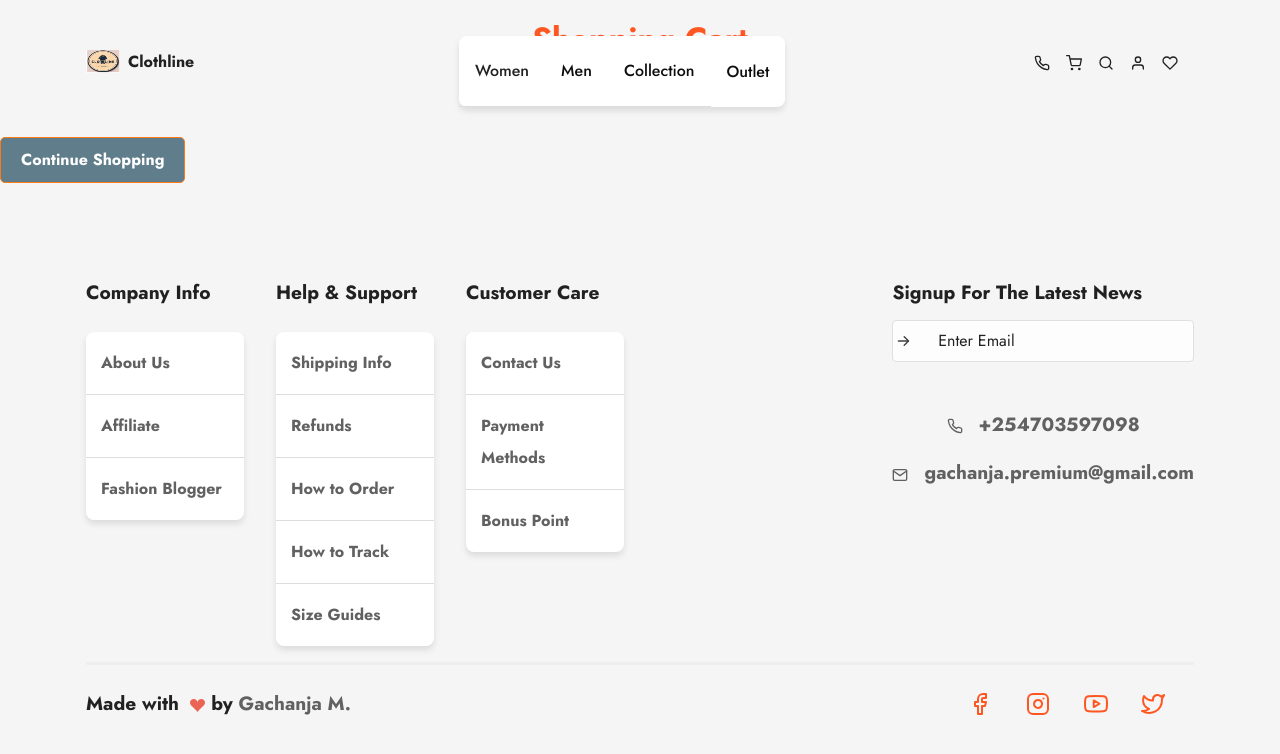
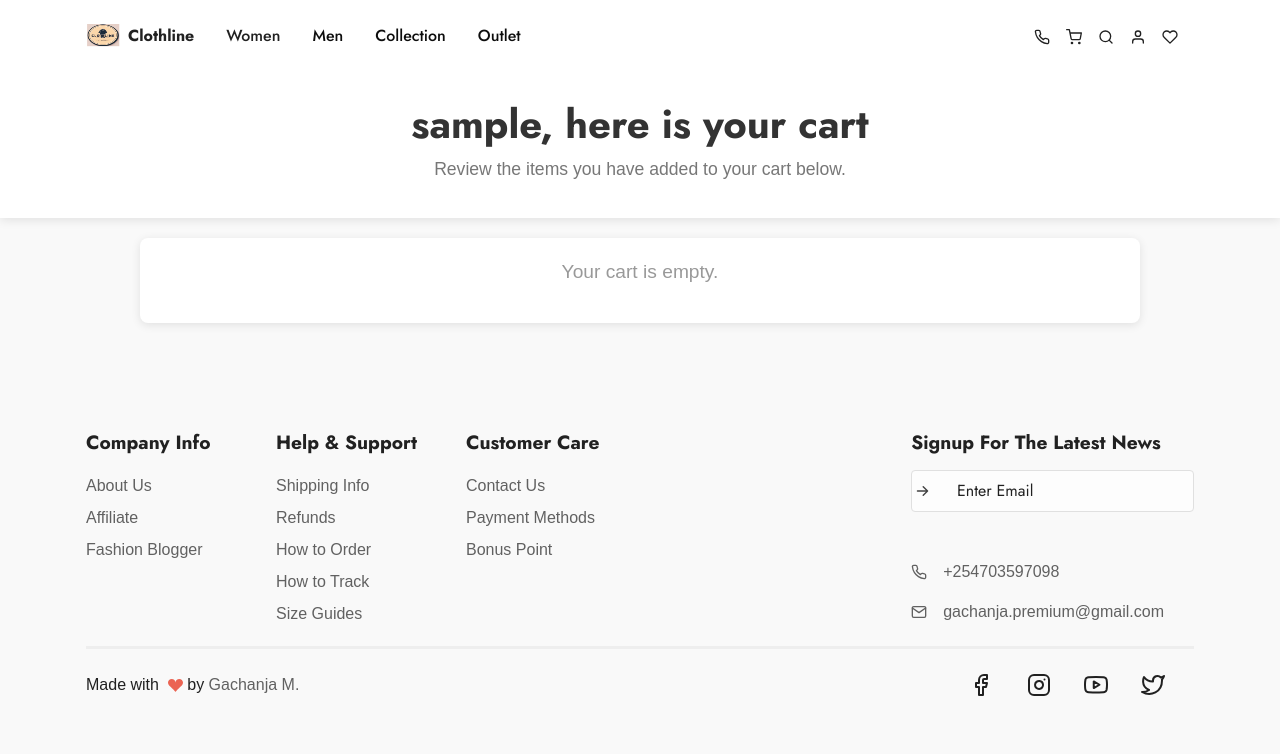
Before and after one commit to Tech-Swift/Clothline, a Django app: page /cart/ in a window 1280 px wide. Shown: the top 754 px of the page. Run offline with Django 5.2, Linux system fonts and the light colour scheme; the visitor is signed in with stand-in values (Sample User, id 1); data comes from the database, SQL or seed files in the repository; data that the repository does not hold is empty; parts of the project's set-up code (start-up, migrations or seed data) failed here and were passed over; some libraries are stand-ins or nearby versions.

Commit message:
The cart section has been given the value sum where it calculates the sum

```diff
--- a/clothline/urls.py
+++ b/clothline/urls.py
@@ -49,6 +49,9 @@ urlpatterns = [
     path('cart/add/<int:item_id>/', views.add_to_cart, name='add_to_cart'),
 
     path('cart/remove/<int:cart_item_id>/', views.remove_from_cart, name='remove_from_cart'),
+
+    path('checkout/', views.checkout, name='checkout'),  # Ensure this exists
+
 ]
 
 
--- a/myApp/templates/cart_detail.html
+++ b/myApp/templates/cart_detail.html
@@ -1,29 +1,55 @@
 {% extends 'index.html' %}
-
-{% block content %}
 {% load static %}
 
 {% block extra_css %}
-<link href="{% static 'assets/css/cart.css' %}" rel="stylesheet" />
+<link href="{% static 'assets/css/cart_detail.css' %}" rel="stylesheet" />
+<script src="{% static 'assets/js/collection.js' %}"></script>
 {% endblock %}
 
-<h2>Shopping Cart</h2>
+{% block content %}
 
+<div class="collection-container-fluid">
+    <div class="collection-container">
+        <h1>{{ user.username }}, here is your cart</h1>
+        <p>Review the items you have added to your cart below.</p>
+    </div>
+</div>
+
+<div class="cart-items">
     {% if cart_items %}
+        <h2>Your Shopping Cart</h2>
         <ul>
             {% for item in cart_items %}
                 <li>
-                {{ item.quantity }} x {{ item.item.name }} - ${{ item.item.price }}
-                <a href="{% url 'remove_from_cart' item.id %}">Remove</a>
+                    <!-- Ensure image exists -->
+                    {% if item.image %}
+                        <img src="{{ item.image.url }}" alt="{{ item.name }}">
+                    {% else %}
+                        <img src="{% static 'assets/images/default.jpg' %}" alt="No Image Available">
+                    {% endif %}
+
+                    <div class="cart-details">
+                        <h3>{{ item.name }}</h3>
+                        <p>Price: ${{ item.price }}</p>
+                        <p>Quantity: {{ item.quantity }}</p>
+                        <p><strong>Subtotal:</strong> ${{ item.price|floatformat:2|add:item.quantity|floatformat:2 }}</p>
+                        <a href="{% url 'remove_from_cart' item.id %}" class="remove-btn">Remove</a>
+                    </div>
                 </li>
             {% endfor %}
         </ul>
-    <p>Total: ${{ cart_total }}</p>
-    <a href="{% url 'checkout' %}" class="btn btn-primary">Proceed to Checkout</a>
+
+        <!-- Total Price Calculation -->
+        <div class="cart-total">
+            <h3>Total Price: ${{ total_price|floatformat:2 }}</h3>
+
+             <a href="{% url 'checkout' %}" class="checkout-btn">Proceed to Checkout</a>
+        </div>
+
     {% else %}
         <p>Your cart is empty.</p>
     {% endif %}
+</div>
 
-<a href="{% url 'collection' %}" class="btn btn-secondary">Continue Shopping</a>
 
 {% endblock %}
--- a/myApp/views.py
+++ b/myApp/views.py
@@ -57,37 +57,31 @@ def signup(request):
     return render(request, "signup.html", {"form": form})
 
 def add_to_cart(request, item_id):
-    if not request.user.is_authenticated:
-        # Return a JSON response with an error if the user is not logged in
-        return JsonResponse({'error': 'You must be logged in to add items to the cart'}, status=401)
+    if request.method == "POST":
+        item = get_object_or_404(Item, id=item_id)
 
-    item = get_object_or_404(Item, id=item_id)
+        # Get or create customer
+        customer, created = Customer.objects.get_or_create(user=request.user)
 
-    # Get or create the customer associated with the logged-in user
-    customer, created = Customer.objects.get_or_create(user=request.user)
+        # Get or create the cart for the customer
+        cart, created = Cart.objects.get_or_create(customer=customer)
 
-    # Get or create the cart for the customer
-    cart, created = Cart.objects.get_or_create(customer=customer)
+        # Get or create the cart item for the item in the cart
+        cart_item, created = CartItem.objects.get_or_create(cart=cart, item=item)
 
-    # Get or create the cart item for the given item in the cart
-    cart_item, created = CartItem.objects.get_or_create(cart=cart, item=item)
+        if not created:
+            # If the item already exists in the cart, increment the quantity
+            cart_item.quantity += 1
+            cart_item.save()
 
-    if not created:
-        # If the item already exists in the cart, increment the quantity
-        cart_item.quantity += 1
-        cart_item.save()
+        # Get updated cart item count
+        cart_count = CartItem.objects.filter(cart=cart).count()
 
-    # Get the updated cart item count
-    cart_count = CartItem.objects.filter(cart=cart).count()
+        return JsonResponse({'message': 'Item added to cart!', 'cart_count': cart_count})
 
-    # Return a success response with the updated cart count
-    return JsonResponse({'message': 'Item added to cart!', 'cart_count': cart_count})
+    return JsonResponse({'error': 'Invalid request'}, status=400)
 
-
-def check_login_status(request):
-    return JsonResponse({'is_authenticated': request.user.is_authenticated})
-
-
+# View cart details
 @login_required
 def cart_detail(request):
     customer, created = Customer.objects.get_or_create(
@@ -99,33 +93,17 @@ def cart_detail(request):
         }
     )
 
+    # Fetch the cart and associated items
     cart = Cart.objects.filter(customer=customer).first()
     cart_items = cart.cartitem_set.all() if cart else []
+
+    # Calculate the total price of items in the cart
     total_price = sum(item.item.price * item.quantity for item in cart_items)
 
+    # Return the cart detail page with the cart items and total price
     return render(request, 'cart_detail.html', {'cart_items': cart_items, 'total_price': total_price})
 
-
-@login_required
-def add_to_cart(request, item_id):
-    if request.method == "POST":
-        item = get_object_or_404(Item, id=item_id)
-
-        customer, created = Customer.objects.get_or_create(user=request.user)
-        cart, created = Cart.objects.get_or_create(customer=customer)
-
-        cart_item, created = CartItem.objects.get_or_create(cart=cart, item=item)
-        if not created:
-            cart_item.quantity += 1  # Increase quantity if item already exists
-            cart_item.save()
-
-        cart_count = CartItem.objects.filter(cart=cart).count()
-
-        return JsonResponse({'message': 'Item added to cart!', 'cart_count': cart_count})
-
-    return JsonResponse({'error': 'Invalid request'}, status=400)
-
-
+# Remove item from cart
 @login_required
 def remove_from_cart(request, cart_item_id):
     cart_item = get_object_or_404(CartItem, id=cart_item_id)
@@ -135,15 +113,23 @@ def remove_from_cart(request, cart_item_id):
 
     return JsonResponse({'message': 'Item removed from cart!', 'cart_count': cart_count})
 
-
+# Add to wishlist
 @login_required
 def add_to_wishlist(request, item_id):
     if request.method == "POST":
         item = get_object_or_404(Item, id=item_id)
 
+        # Get or create the wishlist for the user
         wishlist, created = Wishlist.objects.get_or_create(user=request.user)
         wishlist.items.add(item)
 
         return JsonResponse({'message': 'Item added to wishlist!'})
 
     return JsonResponse({'error': 'Invalid request'}, status=400)
+
+
+def check_login_status(request):
+    return JsonResponse({'is_authenticated': request.user.is_authenticated})
+# Checkout page
+def checkout(request):
+    return render(request, 'checkout.html')
--- a/static/assets/css/cart.css
+++ /dev/null
@@ -1,86 +0,0 @@
-/* Shopping cart container */
-h2 {
-    text-align: center;
-    color: #ff5722;
-    margin-top: 20px;
-    font-size: 2rem;
-}
-
-ul {
-    list-style-type: none;
-    padding: 0;
-    margin: 20px auto;
-    max-width: 600px;
-    background-color: #fff;
-    border-radius: 8px;
-    box-shadow: 0 4px 6px rgba(0, 0, 0, 0.1);
-}
-
-li {
-    padding: 15px;
-    border-bottom: 1px solid #ddd;
-    display: flex;
-    justify-content: space-between;
-    align-items: center;
-}
-
-li:last-child {
-    border-bottom: none;
-}
-
-a {
-    text-decoration: none;
-    color: #ff5722;
-    font-weight: bold;
-}
-
-a:hover {
-    color: #e64a19;
-}
-
-/* Total price */
-p {
-    text-align: center;
-    font-size: 1.2rem;
-    font-weight: bold;
-    color: #333;
-    margin: 20px 0;
-}
-
-/* Buttons */
-.btn {
-    display: inline-block;
-    padding: 10px 20px;
-    margin: 10px auto;
-    text-align: center;
-    text-decoration: none;
-    border-radius: 5px;
-    font-size: 1rem;
-    font-weight: bold;
-    transition: background-color 0.3s ease, color 0.3s ease;
-}
-
-.btn-primary {
-    background-color: #ff5722;
-    color: #fff;
-}
-
-.btn-primary:hover {
-    background-color: #e64a19;
-}
-
-.btn-secondary {
-    background-color: #607d8b;
-    color: #fff;
-}
-
-.btn-secondary:hover {
-    background-color: #455a64;
-}
-
-/* Empty cart message */
-p {
-    text-align: center;
-    font-size: 1.2rem;
-    color: #757575;
-}
--- /dev/null
+++ b/static/assets/css/cart_detail.css
@@ -0,0 +1,134 @@
+ /* General Styling */
+body {
+    font-family: Arial, sans-serif;
+    margin: 0;
+    padding: 0;
+    background-color: #f9f9f9;
+}
+
+/* Collection Container */
+.collection-container-fluid {
+    background-color: #fff;
+    padding: 20px 0;
+    box-shadow: 0 2px 10px rgba(0, 0, 0, 0.1);
+}
+
+.collection-container {
+    text-align: center;
+    margin-top: 80px; /* Adjust this value to the desired space between navbar and container */
+
+}
+
+.collection-container h1 {
+    font-size: 2.5em;
+    color: #333;
+}
+
+.collection-container p {
+    font-size: 1.1em;
+    color: #777;
+}
+
+/* Cart Items Section */
+.cart-items {
+    padding: 20px;
+    background-color: #fff;
+    margin: 20px auto;
+    max-width: 1000px;
+    border-radius: 8px;
+    box-shadow: 0 2px 10px rgba(0, 0, 0, 0.1);
+}
+
+.cart-items h2 {
+    font-size: 2em;
+    color: #333;
+    margin-bottom: 20px;
+    text-align: center;
+}
+
+.cart-items ul {
+    list-style-type: none;
+    padding: 0;
+}
+
+.cart-items li {
+    display: flex;
+    justify-content: space-between;
+    margin-bottom: 20px;
+    padding: 15px;
+    border-bottom: 1px solid #ddd;
+}
+
+.cart-items li img {
+    max-width: 150px;
+    max-height: 150px;
+    object-fit: cover;
+    border-radius: 8px;
+}
+
+.cart-details {
+    flex: 1;
+    padding-left: 20px;
+    display: flex;
+    flex-direction: column;
+    justify-content: space-between;
+}
+
+.cart-details h3 {
+    font-size: 1.5em;
+    color: #333;
+}
+
+.cart-details p {
+    font-size: 1.1em;
+    color: #555;
+}
+
+.cart-details a.remove-btn {
+    color: #e74c3c;
+    text-decoration: none;
+    font-weight: bold;
+    cursor: pointer;
+    margin-top: 10px;
+}
+
+.cart-details a.remove-btn:hover {
+    color: #c0392b;
+}
+
+/* Cart Total Section */
+.cart-total {
+    background-color: #f1f1f1;
+    padding: 20px;
+    text-align: center;
+    border-radius: 8px;
+    margin-top: 20px;
+}
+
+.cart-total h3 {
+    font-size: 1.8em;
+    color: #333;
+}
+
+.checkout-btn {
+    background-color: #2ecc71;
+    color: white;
+    padding: 15px 30px;
+    text-decoration: none;
+    font-size: 1.2em;
+    border-radius: 5px;
+    margin-top: 10px;
+    display: inline-block;
+    transition: background-color 0.3s;
+}
+
+.checkout-btn:hover {
+    background-color: #27ae60;
+}
+
+/* Empty Cart */
+.cart-items p {
+    font-size: 1.2em;
+    color: #999;
+    text-align: center;
+}
```
Lines whose indentation alone changed are shown as unchanged.
